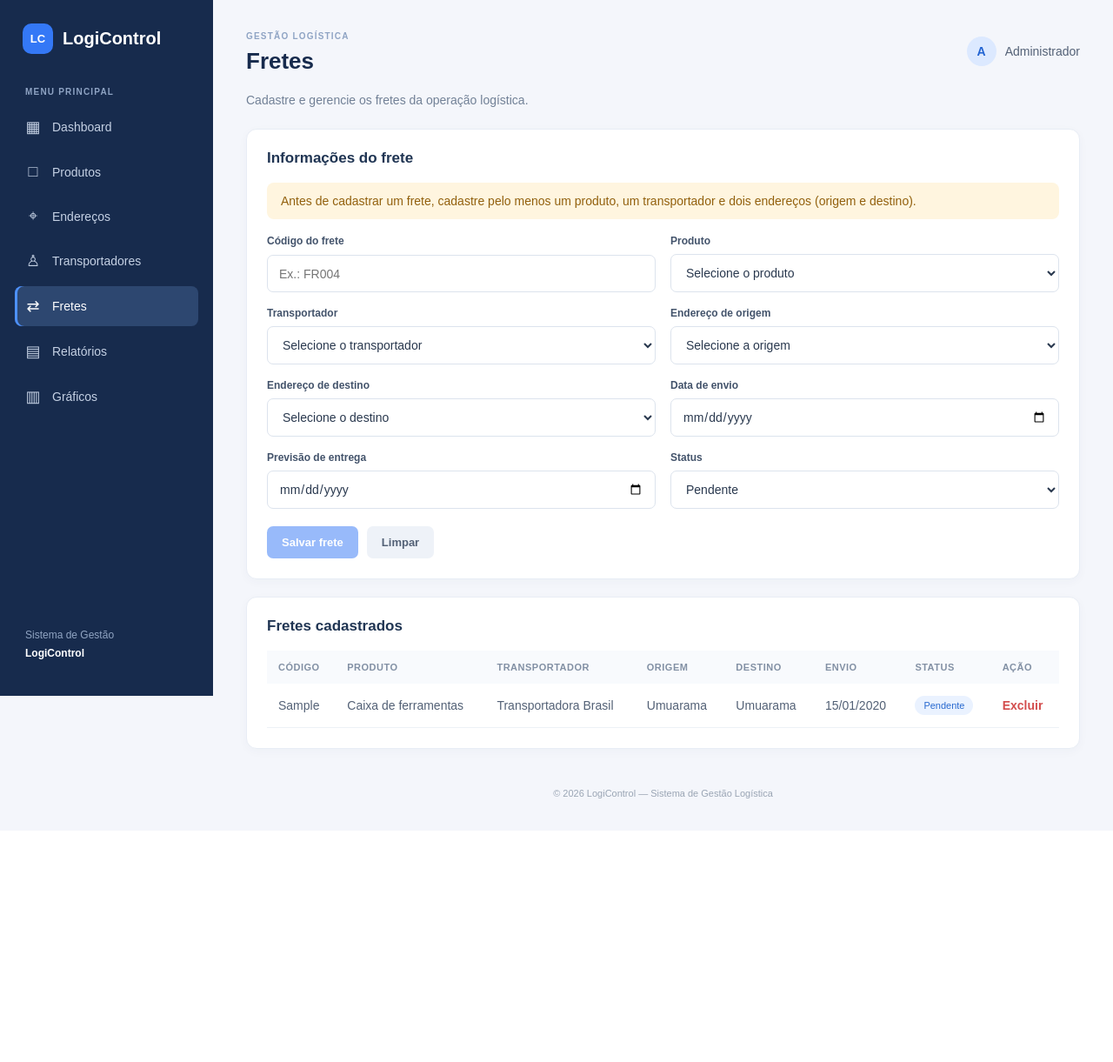
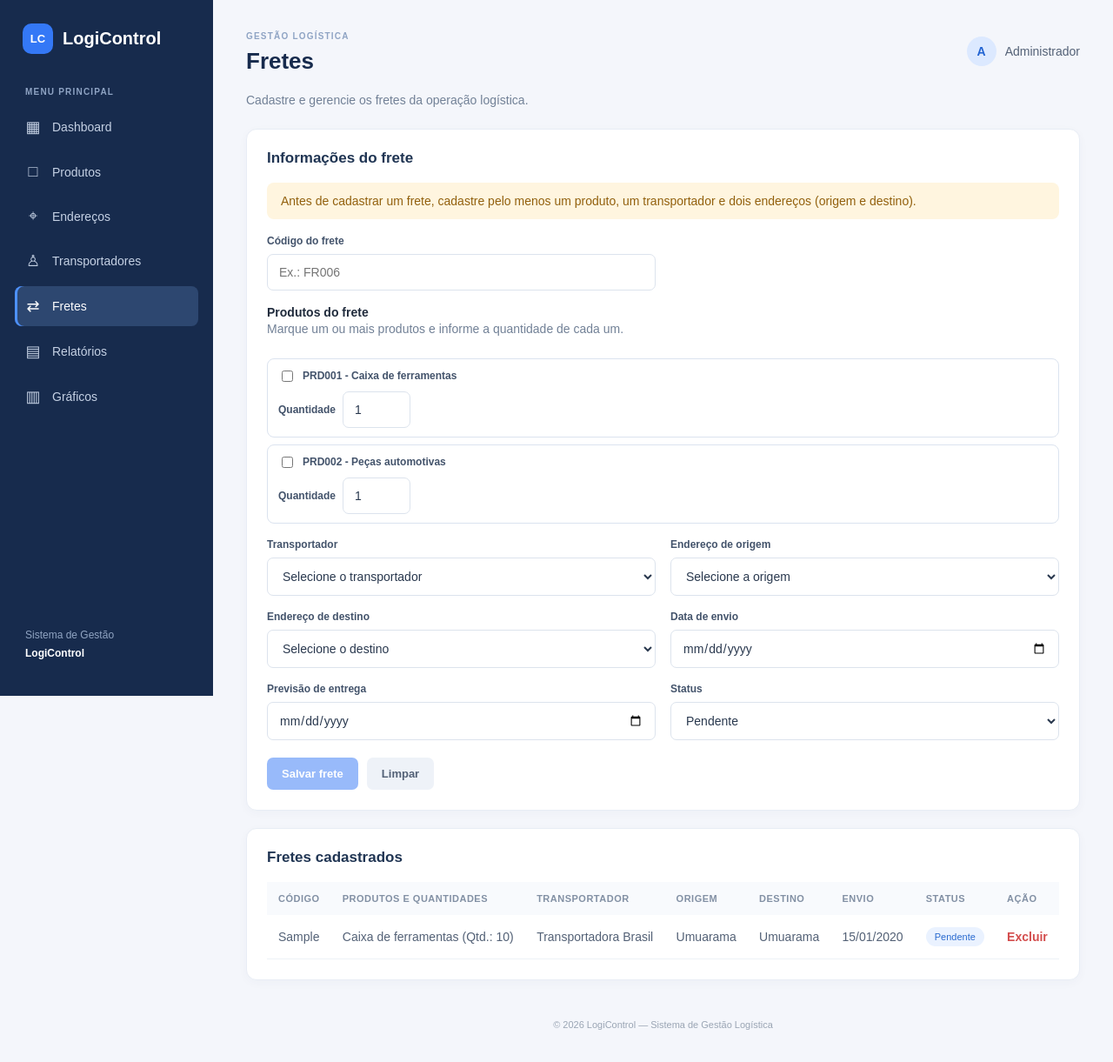
Before and after one commit to NEGOJEAN/LogiControl, a PHP site: page /index.php?pagina=fretes in a window 1280 px wide. Shown: the whole page at 87% size. Before the commit the page ends 918 px from the top, so only its background shows below. Run offline with PHP 8.4, Linux system fonts and the light colour scheme; data comes from the database, SQL or seed files in the repository; tables that the repository leaves empty or names only in its code hold one stand-in row (values such as "Sample post").

Commit message:
Implementa fretes com multiplos produtos

```diff
--- a/pages/fretes.php
+++ b/pages/fretes.php
@@ -1,25 +1,211 @@
 <?php
-if ($_SERVER['REQUEST_METHOD']==='POST' && ($_POST['acao']??'')==='salvar') {
-$pdo->prepare("INSERT INTO fretes (codigo,produto_id,transportador_id,endereco_origem_id,endereco_destino_id,data_envio,previsao_entrega,status) VALUES (?,?,?,?,?,?,?,?)")->execute([trim($_POST['codigo']),(int)$_POST['produto_id'],(int)$_POST['transportador_id'],(int)$_POST['endereco_origem_id'],(int)$_POST['endereco_destino_id'],$_POST['data_envio']?:null,$_POST['previsao_entrega']?:null,$_POST['status']]);
-$_SESSION['mensagem']='Frete cadastrado com sucesso!'; header('Location: index.php?pagina=fretes'); exit; }
-if(isset($_GET['excluir'])){$pdo->prepare("DELETE FROM fretes WHERE id=?")->execute([(int)$_GET['excluir']]);$_SESSION['mensagem']='Frete excluído.';header('Location: index.php?pagina=fretes');exit;}
-$produtos=$pdo->query("SELECT id,nome,codigo FROM produtos ORDER BY nome")->fetchAll();
-$transportadores=$pdo->query("SELECT id,nome FROM transportadores ORDER BY nome")->fetchAll();
-$enderecos=$pdo->query("SELECT id,nome,cidade FROM enderecos ORDER BY nome")->fetchAll();
-$lista=$pdo->query("SELECT f.*,p.nome produto,t.nome transportador,o.cidade origem,d.cidade destino FROM fretes f JOIN produtos p ON p.id=f.produto_id JOIN transportadores t ON t.id=f.transportador_id JOIN enderecos o ON o.id=f.endereco_origem_id JOIN enderecos d ON d.id=f.endereco_destino_id ORDER BY f.id DESC")->fetchAll();
+$produtos = $pdo->query("SELECT id, nome, codigo FROM produtos ORDER BY nome")->fetchAll();
+$transportadores = $pdo->query("SELECT id, nome FROM transportadores ORDER BY nome")->fetchAll();
+$enderecos = $pdo->query("SELECT id, nome, cidade FROM enderecos ORDER BY nome")->fetchAll();
+
+if ($_SERVER['REQUEST_METHOD'] === 'POST' && ($_POST['acao'] ?? '') === 'salvar') {
+    $codigo = trim($_POST['codigo'] ?? '');
+    $transportadorId = (int)($_POST['transportador_id'] ?? 0);
+    $origemId = (int)($_POST['endereco_origem_id'] ?? 0);
+    $destinoId = (int)($_POST['endereco_destino_id'] ?? 0);
+    $dataEnvio = $_POST['data_envio'] ?: null;
+    $previsaoEntrega = $_POST['previsao_entrega'] ?: null;
+    $status = $_POST['status'] ?? 'Pendente';
+    $produtoIds = array_values(array_unique(array_filter(array_map('intval', $_POST['produto_ids'] ?? []), fn($id) => $id > 0)));
+    $quantidades = $_POST['quantidades'] ?? [];
+
+    if (!$codigo || !$transportadorId || !$origemId || !$destinoId || !$produtoIds) {
+        $_SESSION['mensagem'] = 'Preencha os campos obrigatórios e selecione pelo menos um produto.';
+        header('Location: index.php?pagina=fretes');
+        exit;
+    }
+
+    try {
+        $pdo->beginTransaction();
+
+        // Mantém produto_id preenchido para compatibilidade com consultas antigas do sistema.
+        $sqlFrete = "INSERT INTO fretes
+            (codigo, produto_id, transportador_id, endereco_origem_id,
+             endereco_destino_id, data_envio, previsao_entrega, status)
+            VALUES (?, ?, ?, ?, ?, ?, ?, ?)";
+        $pdo->prepare($sqlFrete)->execute([
+            $codigo, $produtoIds[0], $transportadorId, $origemId,
+            $destinoId, $dataEnvio, $previsaoEntrega, $status
+        ]);
+
+        $freteId = (int)$pdo->lastInsertId();
+        $stmtProduto = $pdo->prepare(
+            "INSERT INTO frete_produtos (frete_id, produto_id, quantidade) VALUES (?, ?, ?)"
+        );
+
+        foreach ($produtoIds as $produtoId) {
+            $quantidade = max(1, (int)($quantidades[$produtoId] ?? 1));
+            $stmtProduto->execute([$freteId, $produtoId, $quantidade]);
+        }
+
+        $pdo->commit();
+        $_SESSION['mensagem'] = 'Frete cadastrado com sucesso!';
+    } catch (Throwable $e) {
+        if ($pdo->inTransaction()) {
+            $pdo->rollBack();
+        }
+        $_SESSION['mensagem'] = 'Não foi possível cadastrar o frete. Verifique se o código já existe e tente novamente.';
+    }
+
+    header('Location: index.php?pagina=fretes');
+    exit;
+}
+
+if (isset($_GET['excluir'])) {
+    $pdo->prepare("DELETE FROM fretes WHERE id = ?")->execute([(int)$_GET['excluir']]);
+    $_SESSION['mensagem'] = 'Frete excluído.';
+    header('Location: index.php?pagina=fretes');
+    exit;
+}
+
+$sqlLista = "
+    SELECT f.*,
+        GROUP_CONCAT(CONCAT(p.nome, ' (Qtd.: ', fp.quantidade, ')')
+            ORDER BY p.nome SEPARATOR ', ') AS produtos,
+        t.nome AS transportador,
+        o.cidade AS origem,
+        d.cidade AS destino
+    FROM fretes f
+    LEFT JOIN frete_produtos fp ON fp.frete_id = f.id
+    LEFT JOIN produtos p ON p.id = fp.produto_id
+    JOIN transportadores t ON t.id = f.transportador_id
+    JOIN enderecos o ON o.id = f.endereco_origem_id
+    JOIN enderecos d ON d.id = f.endereco_destino_id
+    GROUP BY f.id
+    ORDER BY f.id DESC
+";
+$lista = $pdo->query($sqlLista)->fetchAll();
+$podeCadastrar = !empty($produtos) && !empty($transportadores) && count($enderecos) >= 2;
 ?>
+
 <p class="subtitle">Cadastre e gerencie os fretes da operação logística.</p>
-<section class="panel"><h2>Informações do frete</h2>
-<?php if(!$produtos || !$transportadores || count($enderecos)<2): ?><div class="alert warning">Antes de cadastrar um frete, cadastre pelo menos um produto, um transportador e dois endereços (origem e destino).</div><?php endif; ?>
-<form method="post" class="form-grid"><input type="hidden" name="acao" value="salvar">
-<label>Código do frete<input name="codigo" placeholder="Ex.: FR004" required></label>
-<label>Produto<select name="produto_id" required><option value="">Selecione o produto</option><?php foreach($produtos as $p): ?><option value="<?= $p['id'] ?>"><?= h($p['codigo'].' - '.$p['nome']) ?></option><?php endforeach; ?></select></label>
-<label>Transportador<select name="transportador_id" required><option value="">Selecione o transportador</option><?php foreach($transportadores as $t): ?><option value="<?= $t['id'] ?>"><?= h($t['nome']) ?></option><?php endforeach; ?></select></label>
-<label>Endereço de origem<select name="endereco_origem_id" required><option value="">Selecione a origem</option><?php foreach($enderecos as $e): ?><option value="<?= $e['id'] ?>"><?= h($e['nome'].' - '.$e['cidade']) ?></option><?php endforeach; ?></select></label>
-<label>Endereço de destino<select name="endereco_destino_id" required><option value="">Selecione o destino</option><?php foreach($enderecos as $e): ?><option value="<?= $e['id'] ?>"><?= h($e['nome'].' - '.$e['cidade']) ?></option><?php endforeach; ?></select></label>
-<label>Data de envio<input type="date" name="data_envio"></label><label>Previsão de entrega<input type="date" name="previsao_entrega"></label>
-<label>Status<select name="status"><option>Pendente</option><option>Em trânsito</option><option>Concluído</option></select></label>
-<div class="form-actions full"><button class="button primary" <?= (!$produtos || !$transportadores || count($enderecos)<2)?'disabled':'' ?>>Salvar frete</button><button type="reset" class="button secondary">Limpar</button></div></form></section>
-<section class="panel"><h2>Fretes cadastrados</h2><div class="table-wrap"><table><thead><tr><th>Código</th><th>Produto</th><th>Transportador</th><th>Origem</th><th>Destino</th><th>Envio</th><th>Status</th><th>Ação</th></tr></thead><tbody>
-<?php foreach($lista as $f): ?><tr><td><?= h($f['codigo']) ?></td><td><?= h($f['produto']) ?></td><td><?= h($f['transportador']) ?></td><td><?= h($f['origem']) ?></td><td><?= h($f['destino']) ?></td><td><?= $f['data_envio']?date('d/m/Y',strtotime($f['data_envio'])):'-' ?></td><td><span class="status"><?= h($f['status']) ?></span></td><td><a class="delete" onclick="return confirm('Excluir este frete?')" href="index.php?pagina=fretes&excluir=<?= (int)$f['id'] ?>">Excluir</a></td></tr><?php endforeach; ?>
-<?php if(!$lista): ?><tr><td colspan="8" class="empty">Nenhum frete cadastrado.</td></tr><?php endif; ?></tbody></table></div></section>
+
+<section class="panel">
+    <h2>Informações do frete</h2>
+    <?php if (!$podeCadastrar): ?>
+        <div class="alert warning">Antes de cadastrar um frete, cadastre pelo menos um produto, um transportador e dois endereços (origem e destino).</div>
+    <?php endif; ?>
+
+    <form method="post" class="form-grid">
+        <input type="hidden" name="acao" value="salvar">
+
+        <label>Código do frete
+            <input name="codigo" placeholder="Ex.: FR006" required>
+        </label>
+
+        <div class="full">
+            <strong>Produtos do frete</strong>
+            <p class="subtitle">Marque um ou mais produtos e informe a quantidade de cada um.</p>
+            <div class="product-selection">
+                <?php foreach ($produtos as $p): ?>
+                    <label class="product-option">
+                        <span>
+                            <input type="checkbox" name="produto_ids[]" value="<?= (int)$p['id'] ?>" class="produto-checkbox">
+                            <?= h($p['codigo'] . ' - ' . $p['nome']) ?>
+                        </span>
+                        <span class="quantity-field">
+                            Quantidade
+                            <input type="number" name="quantidades[<?= (int)$p['id'] ?>]" value="1" min="1" step="1" disabled class="quantidade-produto">
+                        </span>
+                    </label>
+                <?php endforeach; ?>
+                <?php if (!$produtos): ?><p class="empty">Nenhum produto cadastrado.</p><?php endif; ?>
+            </div>
+        </div>
+
+        <label>Transportador
+            <select name="transportador_id" required>
+                <option value="">Selecione o transportador</option>
+                <?php foreach ($transportadores as $t): ?>
+                    <option value="<?= (int)$t['id'] ?>"><?= h($t['nome']) ?></option>
+                <?php endforeach; ?>
+            </select>
+        </label>
+
+        <label>Endereço de origem
+            <select name="endereco_origem_id" required>
+                <option value="">Selecione a origem</option>
+                <?php foreach ($enderecos as $e): ?>
+                    <option value="<?= (int)$e['id'] ?>"><?= h($e['nome'] . ' - ' . $e['cidade']) ?></option>
+                <?php endforeach; ?>
+            </select>
+        </label>
+
+        <label>Endereço de destino
+            <select name="endereco_destino_id" required>
+                <option value="">Selecione o destino</option>
+                <?php foreach ($enderecos as $e): ?>
+                    <option value="<?= (int)$e['id'] ?>"><?= h($e['nome'] . ' - ' . $e['cidade']) ?></option>
+                <?php endforeach; ?>
+            </select>
+        </label>
+
+        <label>Data de envio<input type="date" name="data_envio"></label>
+        <label>Previsão de entrega<input type="date" name="previsao_entrega"></label>
+
+        <label>Status
+            <select name="status">
+                <option>Pendente</option>
+                <option>Em trânsito</option>
+                <option>Concluído</option>
+            </select>
+        </label>
+
+        <div class="form-actions full">
+            <button class="button primary" <?= !$podeCadastrar ? 'disabled' : '' ?>>Salvar frete</button>
+            <button type="reset" class="button secondary">Limpar</button>
+        </div>
+    </form>
+</section>
+
+<section class="panel">
+    <h2>Fretes cadastrados</h2>
+    <div class="table-wrap">
+        <table>
+            <thead>
+                <tr><th>Código</th><th>Produtos e quantidades</th><th>Transportador</th><th>Origem</th><th>Destino</th><th>Envio</th><th>Status</th><th>Ação</th></tr>
+            </thead>
+            <tbody>
+                <?php foreach ($lista as $f): ?>
+                    <tr>
+                        <td><?= h($f['codigo']) ?></td>
+                        <td><?= h($f['produtos'] ?: '-') ?></td>
+                        <td><?= h($f['transportador']) ?></td>
+                        <td><?= h($f['origem']) ?></td>
+                        <td><?= h($f['destino']) ?></td>
+                        <td><?= $f['data_envio'] ? date('d/m/Y', strtotime($f['data_envio'])) : '-' ?></td>
+                        <td><span class="status"><?= h($f['status']) ?></span></td>
+                        <td><a class="delete" onclick="return confirm('Excluir este frete?')" href="index.php?pagina=fretes&excluir=<?= (int)$f['id'] ?>">Excluir</a></td>
+                    </tr>
+                <?php endforeach; ?>
+                <?php if (!$lista): ?><tr><td colspan="8" class="empty">Nenhum frete cadastrado.</td></tr><?php endif; ?>
+            </tbody>
+        </table>
+    </div>
+</section>
+
+<style>
+.product-selection { display: grid; gap: 8px; margin-top: 10px; }
+.product-option { display: flex; align-items: center; justify-content: space-between; gap: 16px; padding: 10px 12px; border: 1px solid #dbe3ef; border-radius: 8px; background: #fff; }
+.product-option > span:first-child { display: flex; align-items: center; gap: 8px; }
+.product-option input[type="checkbox"] { width: auto; }
+.quantity-field { display: flex; align-items: center; gap: 8px; }
+.quantity-field input { width: 78px; }
+</style>
+
+<script>
+document.querySelectorAll('.produto-checkbox').forEach(function (checkbox) {
+    checkbox.addEventListener('change', function () {
+        const quantidade = this.closest('.product-option').querySelector('.quantidade-produto');
+        quantidade.disabled = !this.checked;
+        if (this.checked && (!quantidade.value || Number(quantidade.value) < 1)) {
+            quantidade.value = 1;
+        }
+    });
+});
+</script>
```
